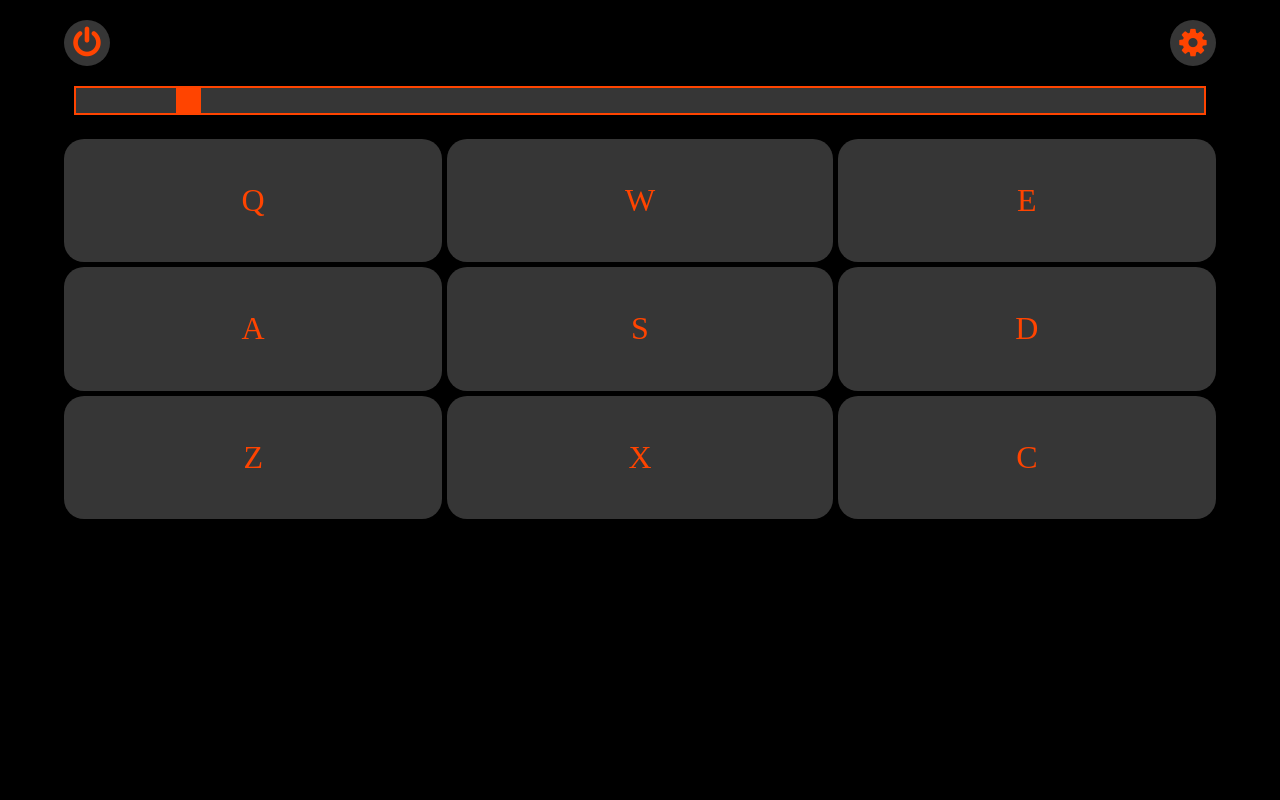
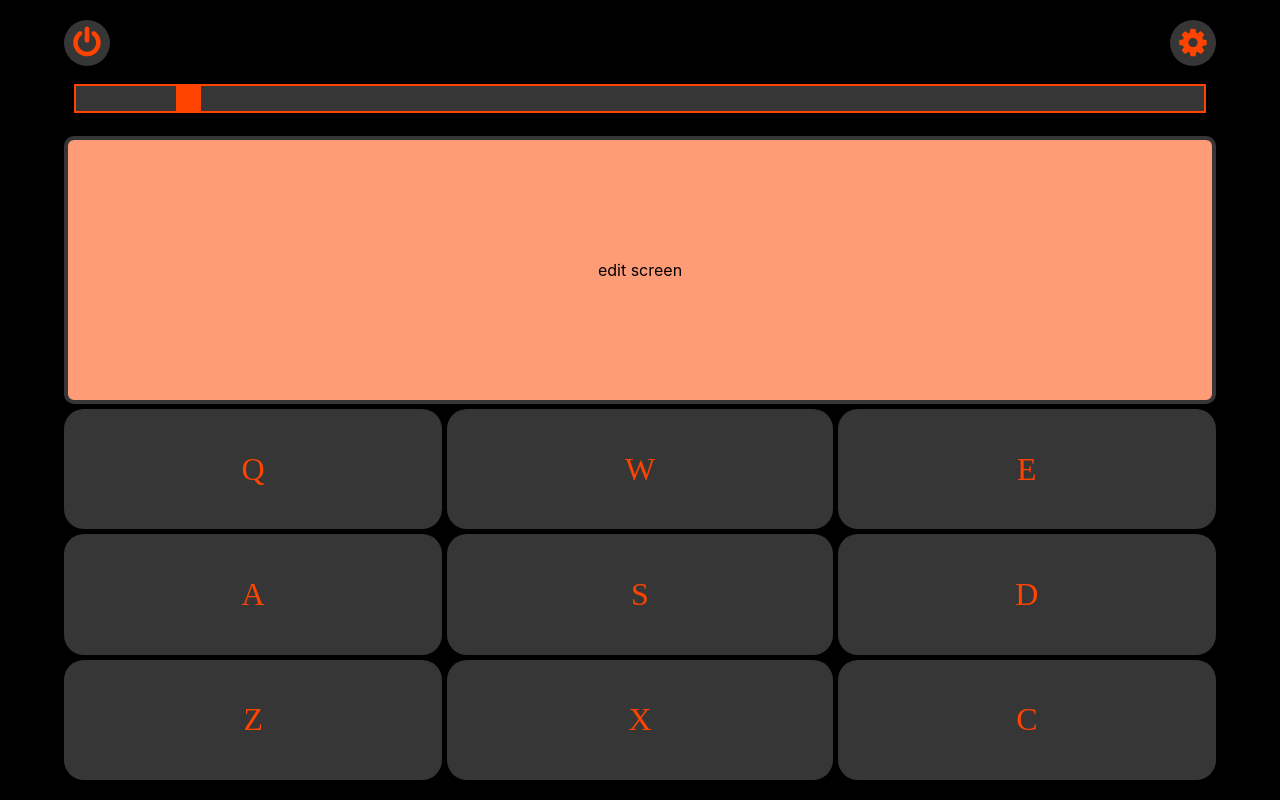
Before and after one commit to JohnDelta/drum-machine, a React (Create React App) app: page / in a window 1280 px wide. Both pictures are taken after a click on the element 1193 px from the left and 52 px from the top of the page. Built offline with nearby package versions, Linux system fonts and the light colour scheme; a web font is replaced by a local one.

Commit message:
created basic file for edit window function

```diff
--- a/src/Display.js
+++ b/src/Display.js
@@ -1,4 +1,5 @@
 import React from 'react';
+import EditWindow from './EditWindow.js';
 
 class Display extends React.Component {
 	constructor(props) {
@@ -54,11 +55,11 @@ class Display extends React.Component {
 
 			return (
 				<div
-					className="DisplayEdit"
+					className="Display"
 					id="display"
 					style={powerStyle}
 				>
-
+					<EditWindow />
 				</div>
 			);
 		}
--- /dev/null
+++ b/src/EditWindow.js
@@ -0,0 +1,17 @@
+import React from 'react';
+
+class EditWindow extends React.Component {
+	constructor(props) {
+		super(props);
+	}
+
+	render() {
+		return(
+			<div className="EditWindow">
+				edit screen
+			</div>
+		);
+	}
+}
+
+export default EditWindow;
```
Also changed, not shown: src/EditScreen.js (added, +15 -0 lines).
